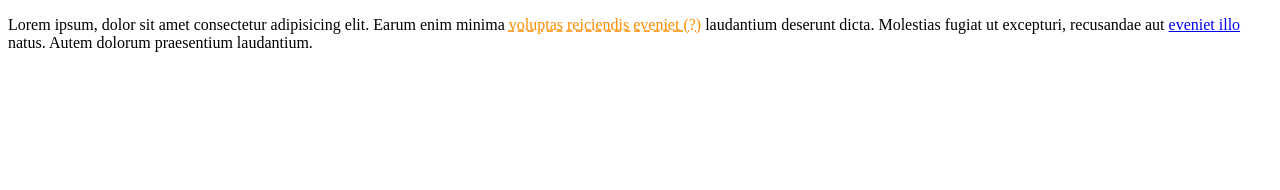
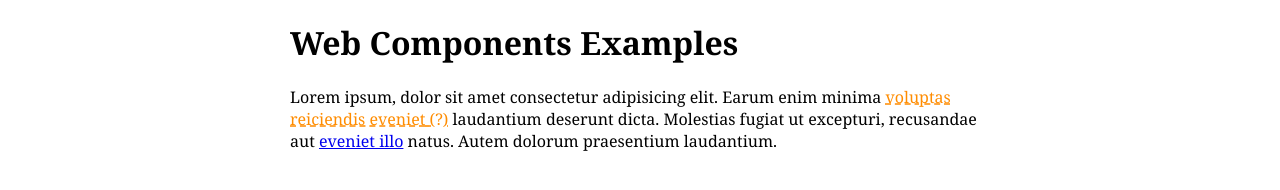
Before and after one commit to bartczyz/web-components-examples, a plain HTML site: page index.html in a window 1280 px wide. Drawn offline with Linux system fonts and the light colour scheme.

Commit message:
update style

```diff
--- a/index.html
+++ b/index.html
@@ -6,8 +6,18 @@
     <title>Web Components</title>
     <script src="tooltip.js"></script>
     <script src="confirm-link.js"></script>
+    <style>
+        .container {
+            font-family: Georgia, serif;
+            max-width: 700px;
+            margin: 0 auto;
+        }
+    </style>
 </head>
 <body>
-    <p>Lorem ipsum, dolor sit amet consectetur adipisicing elit. Earum enim minima <x-tooltip text="Web Components is a set of standards.">voluptas reiciendis eveniet</x-tooltip> laudantium deserunt dicta. Molestias fugiat ut excepturi, recusandae aut <a is="x-confirm-link" href="https://google.com">eveniet illo</a> natus. Autem dolorum praesentium laudantium.</p>
+    <div class="container">
+        <h1>Web Components Examples</h1>
+        <p>Lorem ipsum, dolor sit amet consectetur adipisicing elit. Earum enim minima <x-tooltip text="Web Components is a set of standards.">voluptas reiciendis eveniet</x-tooltip> laudantium deserunt dicta. Molestias fugiat ut excepturi, recusandae aut <a is="x-confirm-link" href="https://google.com">eveniet illo</a> natus. Autem dolorum praesentium laudantium.</p>
+    </div>
 </body>
 </html>
```
